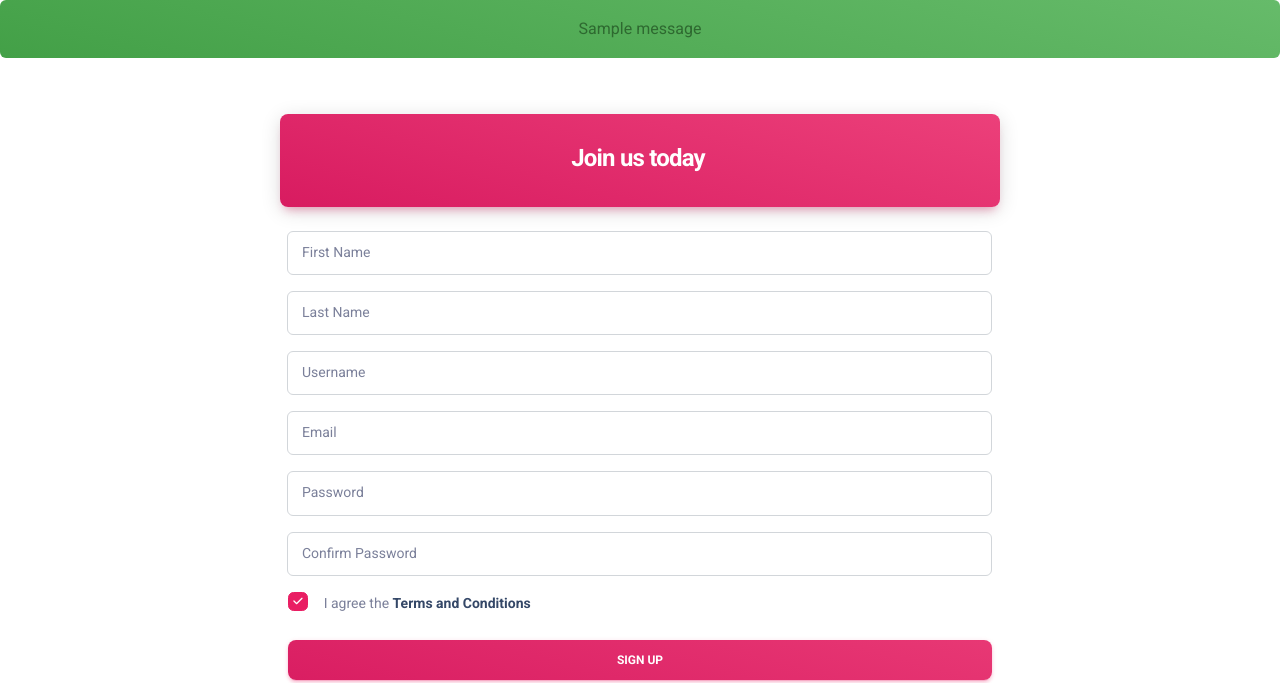
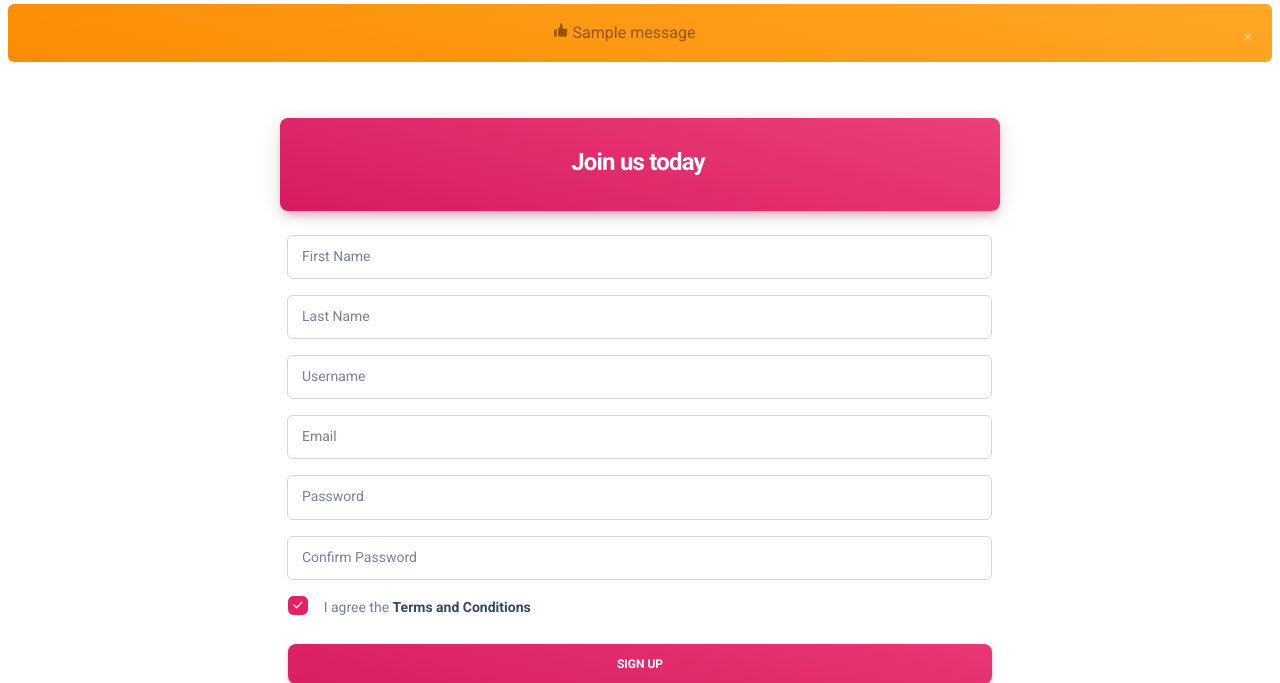
Before and after one commit to MOHAMMED-BE/Flask-App, a Flask app: page /register in a window 1280 px wide. Shown: the top 683 px of the page. Run offline with Flask 2, Linux system fonts and the light colour scheme; one stand-in notice (Sample message) is shown; some libraries are stand-ins or nearby versions.

Commit message:
change vnev

```diff
--- a/App.py
+++ b/App.py
@@ -1,5 +1,6 @@
 # from crypt import methods
 from distutils.log import debug
+from email.policy import default
 import json
 from flask import Flask, redirect,render_template,url_for, request,flash
 from flask_mysqldb import MySQL
@@ -33,7 +34,7 @@ def registration():
     if form.validate_on_submit():
         flash(f"Account created successfully for {form.lname.data} {form.fname.data}", 'success ')
         return redirect(url_for('home'))
-    return render_template('register.html' , title='register', form = form)
+    return render_template('register.html' , title='register', form = form , defaultpass= '&aA123456')
 
 @app.route("/login", methods=['GET','POST'])
 def login():
--- a/templates/layout.html
+++ b/templates/layout.html
@@ -34,7 +34,13 @@
     {% if messages %}
         {% for category , message in messages %}
 
-            <div class="alert alert-{{category}} text-center">{{message}}</div>
+        <div class="alert mt-1 mx-2 text-center alert-warning alert-dismissible fade show" role="alert">
+          <span class="alert-icon"><i class="ni ni-like-2"></i></span>
+          <span class="alert-text "><strong></strong> {{message}}</span>
+          <button type="button" class="btn-close" data-bs-dismiss="alert" aria-label="Close">
+              <span aria-hidden="true">&times;</span>
+          </button>
+      </div>
 
         {% endfor %}
     {%endif%}
--- a/templates/register.html
+++ b/templates/register.html
@@ -58,7 +58,7 @@
         <div class="input-group input-group-outline mb-3">
             {{form.username.label(class='form-label')}}
             {% if form.username.errors%}
-            {{ form.username(class='form-control form-control-lg is-invalid')}}
+            {{ form.username(class='form-control form-control-lg is-invalid', value=defaultpass)}}
             <div class="invalid-feedback">
             {% for error in form.username.errors %}
             <span>{{error}}</span>
```
